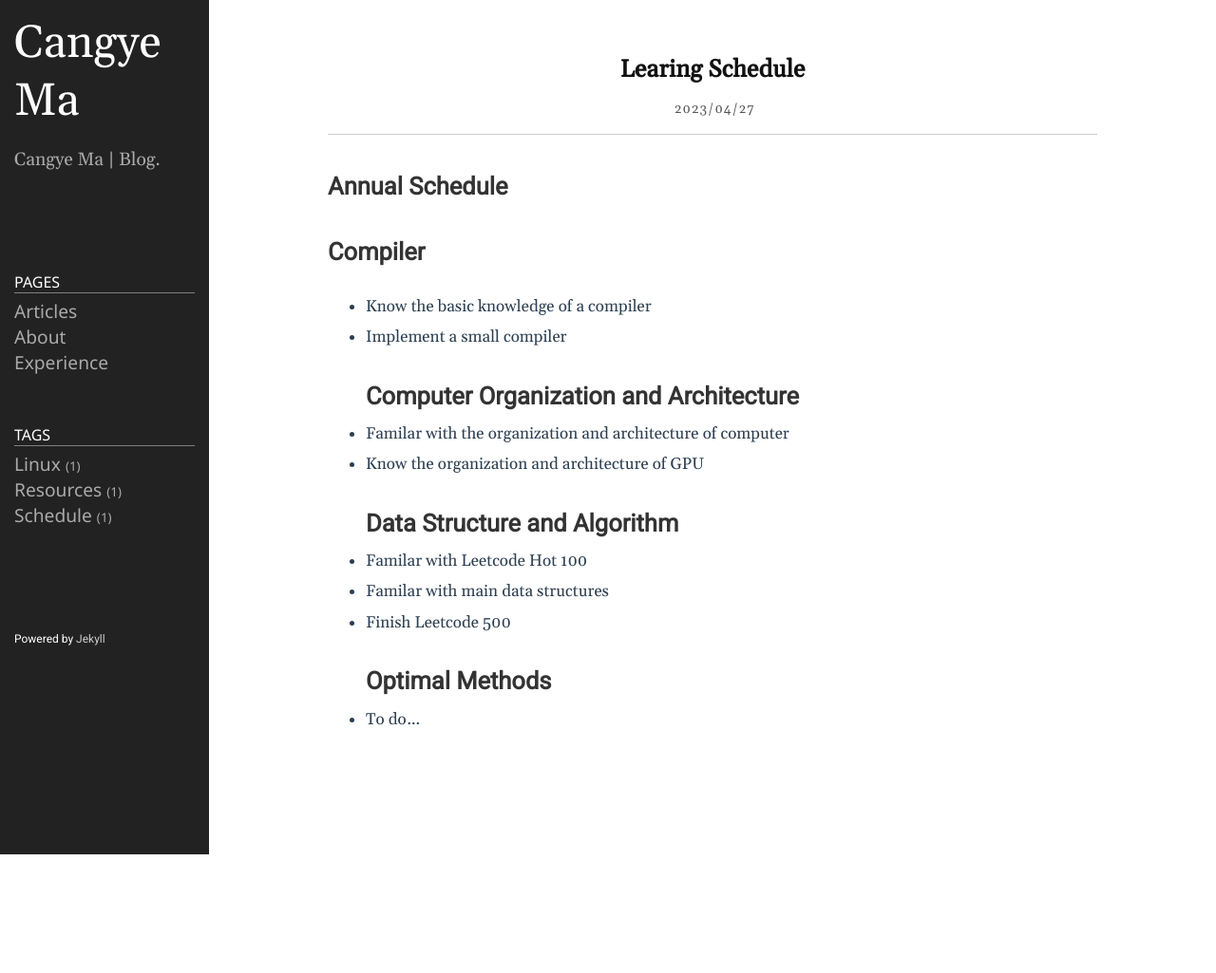
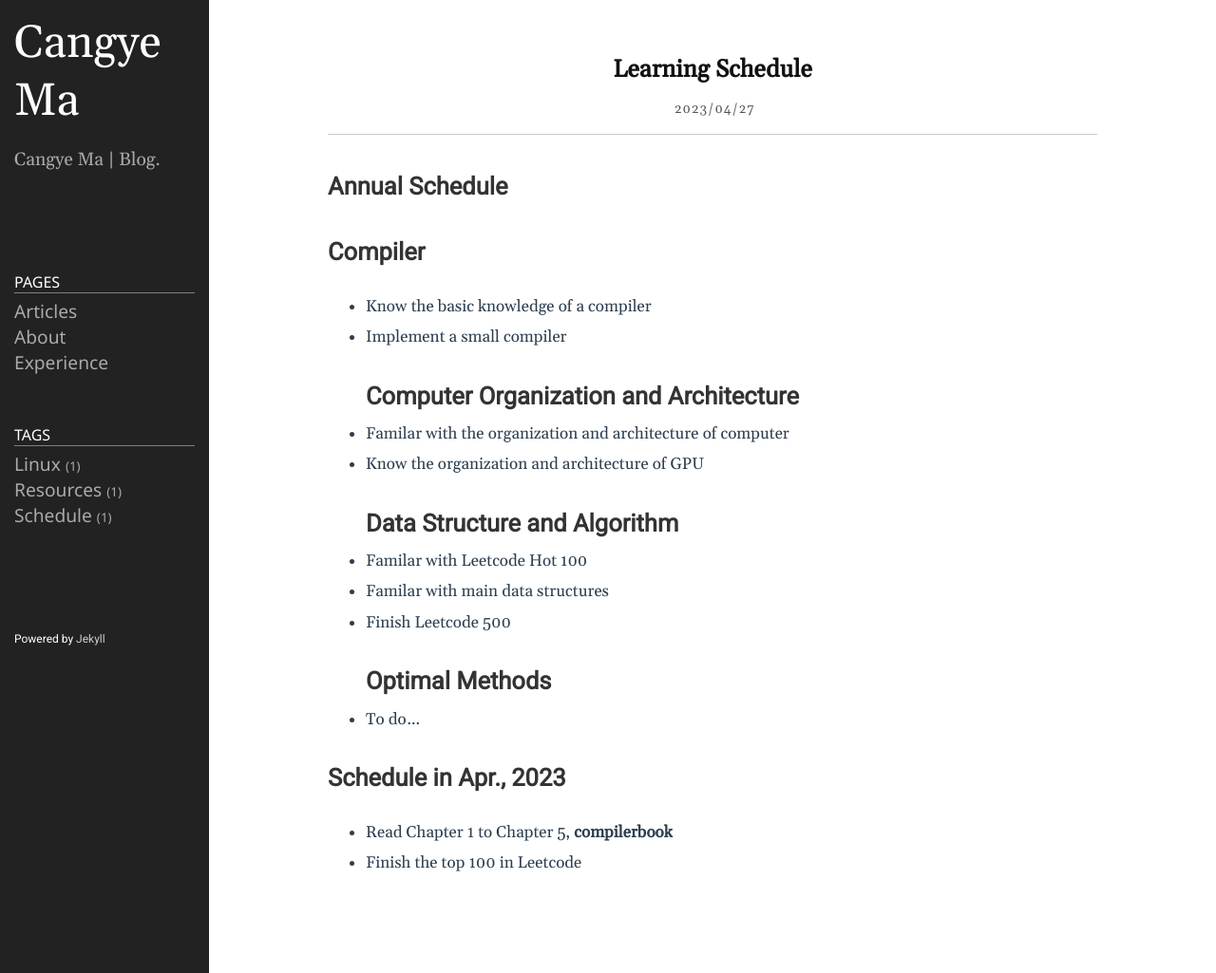
Before and after one commit to cangye-ma/cangye-ma.github.io, a Jekyll site: the page built from _posts/2023-04-27-Learning-Schedule.md, in a window 1280 px wide. Shown: the whole page at 95% size. Built offline with Jekyll 4.4.1, drawn with Linux system fonts in a browser that asks for light colours; before the commit the page ends 900 px from its top, so only the background shows below that.

Commit message:
add monthly schedule

```diff
--- a/_posts/2023-04-27-Learning-Schedule.md
+++ b/_posts/2023-04-27-Learning-Schedule.md
@@ -1,6 +1,6 @@
 ---
 layout: post
-title: Learing Schedule
+title: Learning Schedule
 date: 2023-04-27 14:45:30 +0800
 category: Schedule
 ---
@@ -17,3 +17,7 @@ category: Schedule
 - Finish Leetcode 500
 # Optimal Methods<br>
 - To do...
+
+## Schedule in Apr., 2023
+- Read Chapter 1 to Chapter 5, **compilerbook**<br>
+- Finish the top 100 in Leetcode
```
